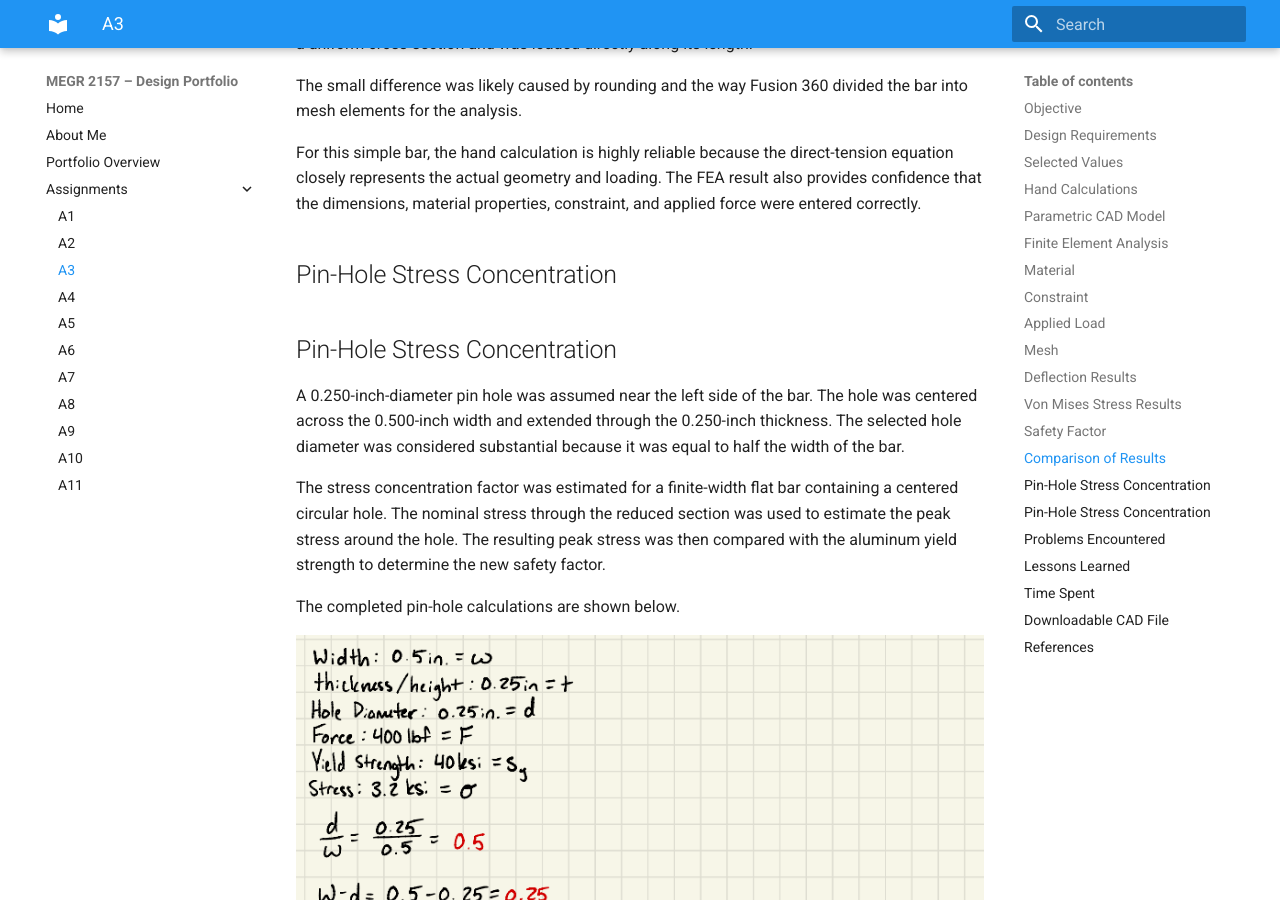
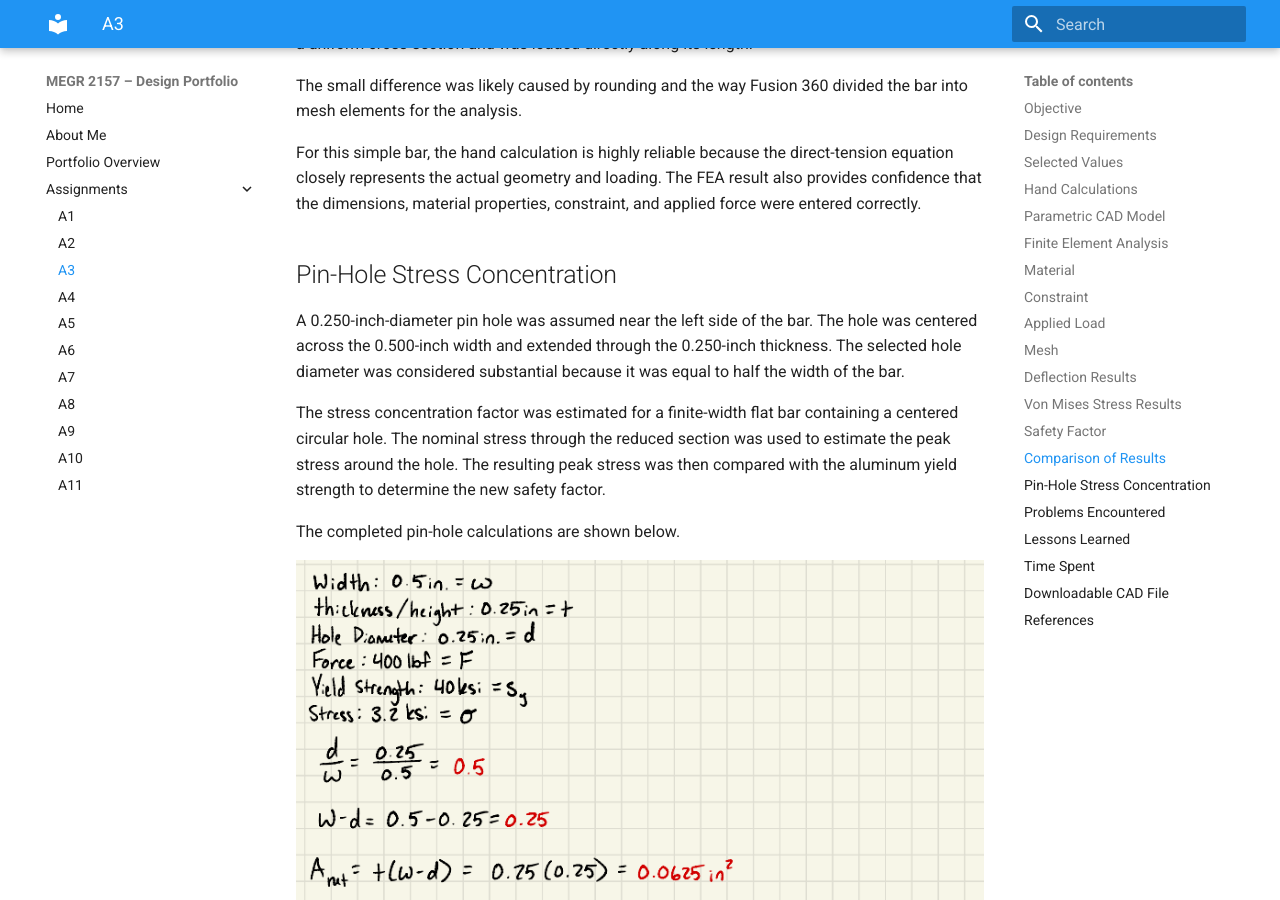
Before and after one commit to kbittneruncc/megr2157-portfolio, an MkDocs documentation site: the page built from docs/assignments/A03/index.md, in a window 1280 px wide and 900 px high, scrolled down 9298 px. Built offline with MkDocs 1.6.1 and Material for MkDocs 9.7.7, drawn with Linux system fonts in a browser that asks for light colours.

Commit message:
Update index.md

```diff
--- a/docs/assignments/A03/index.md
+++ b/docs/assignments/A03/index.md
@@ -163,8 +163,6 @@ For this simple bar, the hand calculation is highly reliable because the direct-
 
 ## Pin-Hole Stress Concentration
 
-## Pin-Hole Stress Concentration
-
 A 0.250-inch-diameter pin hole was assumed near the left side of the bar. The hole was centered across the 0.500-inch width and extended through the 0.250-inch thickness. The selected hole diameter was considered substantial because it was equal to half the width of the bar.
 
 The stress concentration factor was estimated for a finite-width flat bar containing a centered circular hole. The nominal stress through the reduced section was used to estimate the peak stress around the hole. The resulting peak stress was then compared with the aluminum yield strength to determine the new safety factor.
```
